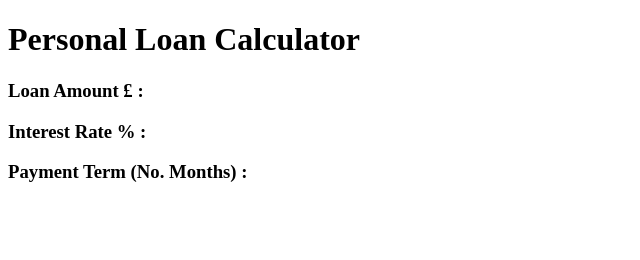
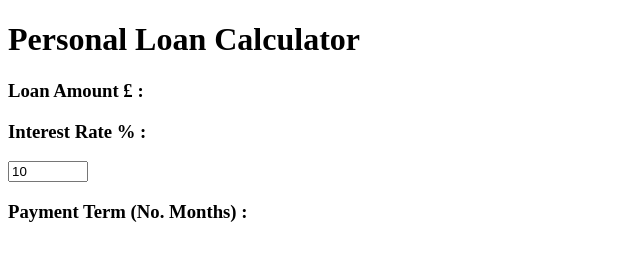
Before and after one commit to williampowell03/will-p-july24, a plain HTML site: page index.html in a window 1280 px wide. Shown: the whole page, without its empty margins (0-640 px from the left). Drawn offline with Linux system fonts and the light colour scheme.

Commit message:
Adding input allowing user to enter interest rate percentage

```diff
--- a/index.html
+++ b/index.html
@@ -11,6 +11,8 @@
         <h1>Personal Loan Calculator</h1>
         <h3>Loan Amount £ :</h3>
         <h3>Interest Rate % :</h3>
+        <input type="number" id="interest-rate" min="0" max="100" value="10" step=".1">
+
         <h3>Payment Term (No. Months) :</h3>
     </div>
 
```
